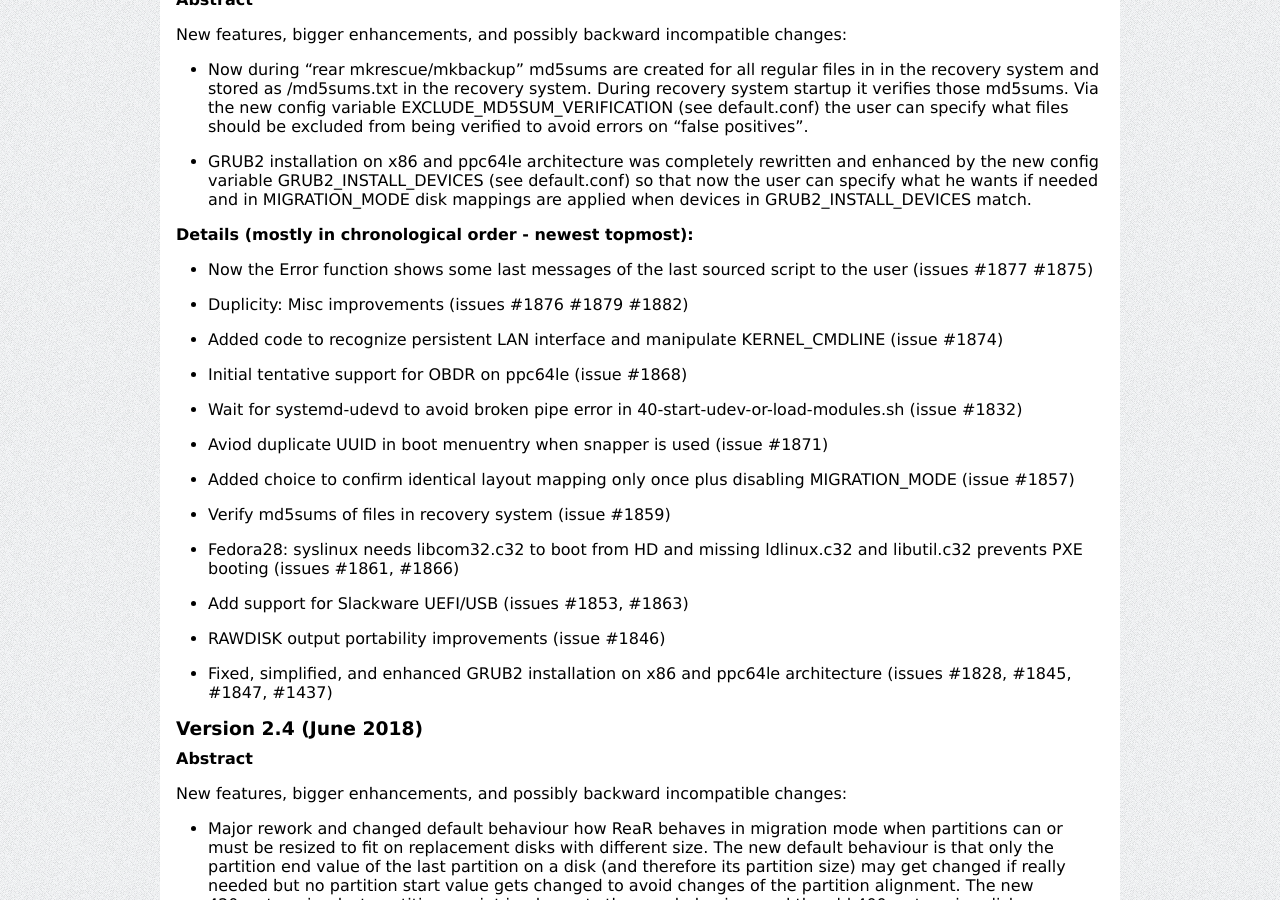
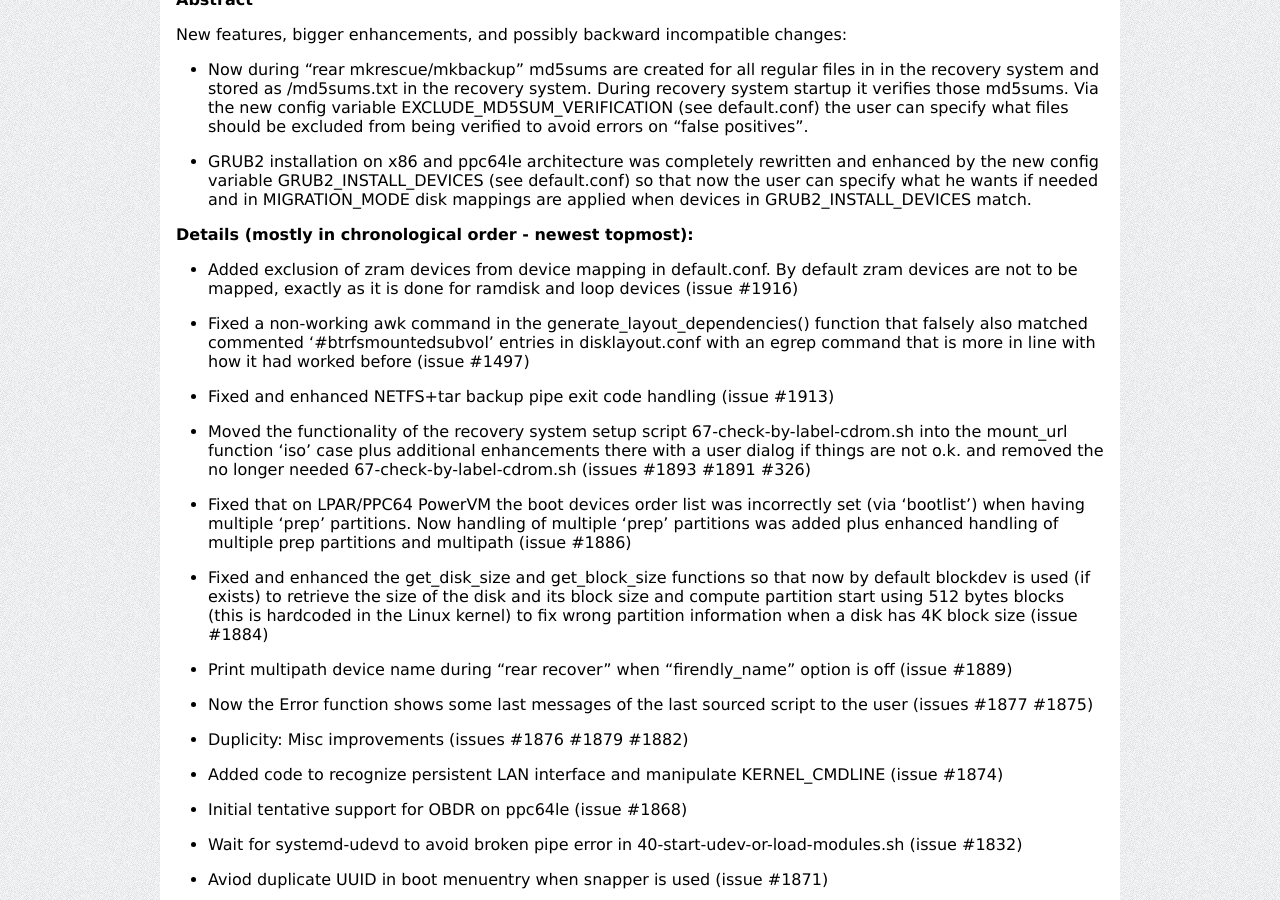
Before and after one commit to rear/rear.github.com, a Jekyll site: the page built from documentation/release-notes-2-5.md, in a window 1280 px wide and 900 px high, scrolled down 3057 px. Built offline with Jekyll 4.4.1, drawn with Linux system fonts in a browser that asks for light colours; comment, search, counter and statistics services are not loaded.

Commit message:
Update release-notes-2-5.md
Added latest changes to the "Details" part of "Version 2.5"

```diff
--- a/documentation/release-notes-2-5.md
+++ b/documentation/release-notes-2-5.md
@@ -190,6 +190,34 @@
 disk mappings are applied when devices in GRUB2_INSTALL_DEVICES match.
 
 #### Details (mostly in chronological order - newest topmost):
+
+* Added exclusion of zram devices from device mapping in default.conf.
+By default zram devices are not to be mapped, exactly as it is done
+for ramdisk and loop devices (issue #1916)
+
+* Fixed a non-working awk command in the generate_layout_dependencies() function
+that falsely also matched commented '#btrfsmountedsubvol' entries in disklayout.conf
+with an egrep command that is more in line with how it had worked before (issue #1497)
+
+* Fixed and enhanced NETFS+tar backup pipe exit code handling (issue #1913)
+
+* Moved the functionality of the recovery system setup script 67-check-by-label-cdrom.sh
+into the mount_url function 'iso' case plus additional enhancements there
+with a user dialog if things are not o.k. and removed the no longer
+needed 67-check-by-label-cdrom.sh (issues #1893 #1891 #326)
+
+* Fixed that on LPAR/PPC64 PowerVM the boot devices order list was incorrectly
+set (via 'bootlist') when having multiple 'prep' partitions. Now handling of
+multiple 'prep' partitions was added plus enhanced handling of multiple prep
+partitions and multipath (issue #1886)
+
+* Fixed and enhanced the get_disk_size and get_block_size functions
+so that now by default blockdev is used (if exists) to retrieve the size
+of the disk and its block size and compute partition start using 512 bytes
+blocks (this is hardcoded in the Linux kernel) to fix wrong partition
+information when a disk has 4K block size (issue #1884)
+
+* Print multipath device name during "rear recover" when "firendly_name" option is off (issue #1889)
 
 * Now the Error function shows some last messages of the last sourced script to the user (issues #1877 #1875)
 
```
